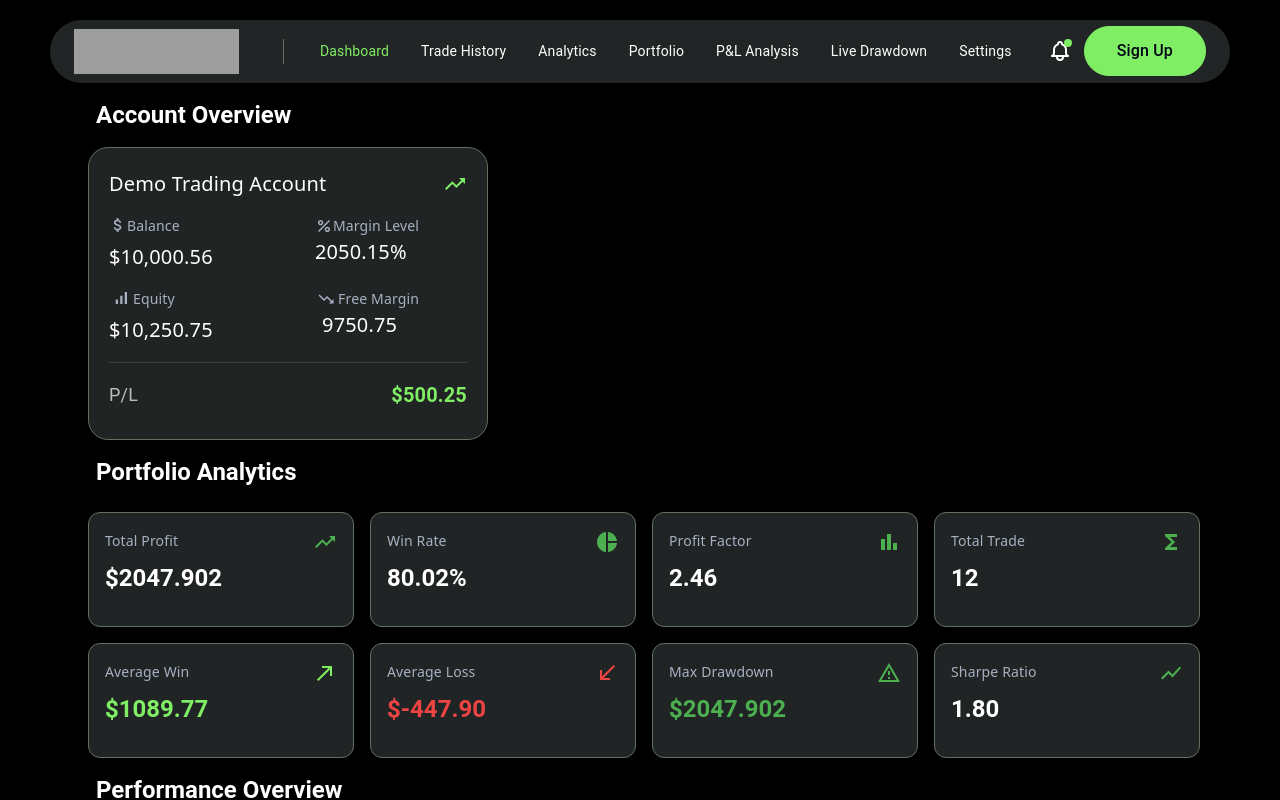
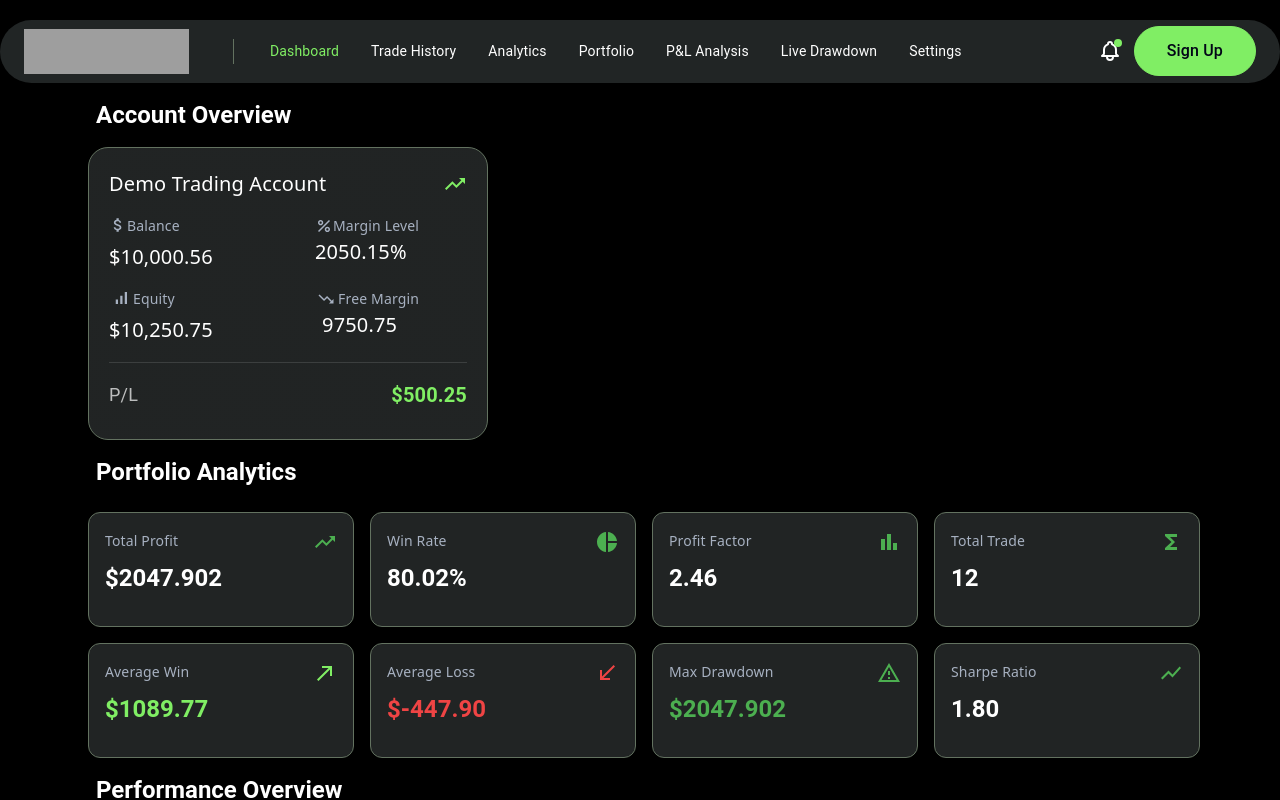
Before and after one commit to muchhar/dashboard, a React (Vite) app in the folder dashboard/: page / in a window 1280 px wide. Shown: the top 800 px of the page. Built offline with nearby package versions, Linux system fonts and the light colour scheme; grey boxes are pictures that could not be loaded.

Commit message:
appbar chang

```diff
--- a/dashboard/src/components/Appbar.jsx
+++ b/dashboard/src/components/Appbar.jsx
@@ -1,11 +1,13 @@
 import React, { useState } from "react";
 import { NavLink } from "react-router-dom";
+import { Box, Container, Typography, Card, CardContent, Divider, Stack, useMediaQuery,Grid  } from '@mui/material';
 
 const AppBar = () => {
   const [isMenuOpen, setIsMenuOpen] = useState(false); // State to manage menu visibility
+  const isLargeScreen = useMediaQuery('(min-width: 1024px)'); // >= 1024px
 
   return (
-    <div className="sticky fixed top-[20px] left-0 right-0 z-50 flex flex-row mt-[20px] ml-[50px] mr-[50px] h-[62.5px] px-6 bg-[#212525] rounded-[100px] text-white text-base leading-6 font-inter">
+    <div className="sticky fixed top-[20px] left-0 right-0 z-50 flex flex-row mt-[20px] ${isLargeScreen ? 'ml-[50px] mr-[50px]' : 'ml-[5px] mr-[5px]'} h-[62.5px] px-6 bg-[#212525] rounded-[100px] text-white text-base leading-6 font-inter">
       {/* Logo Section */}
       <div className="flex items-center">
         <a
```
